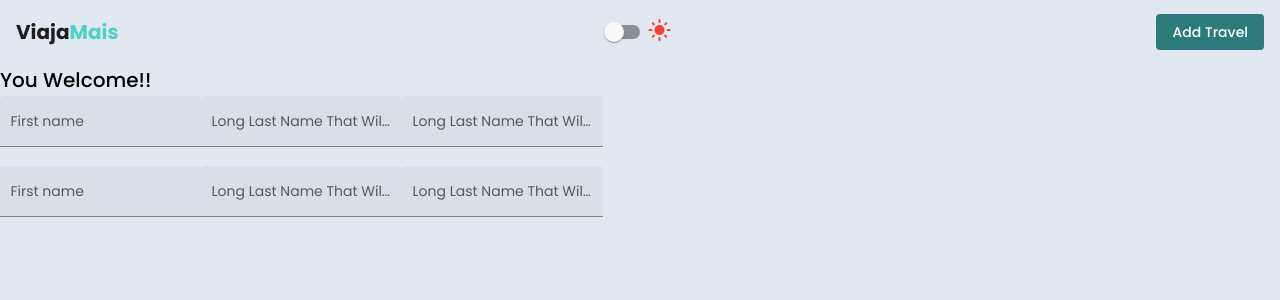
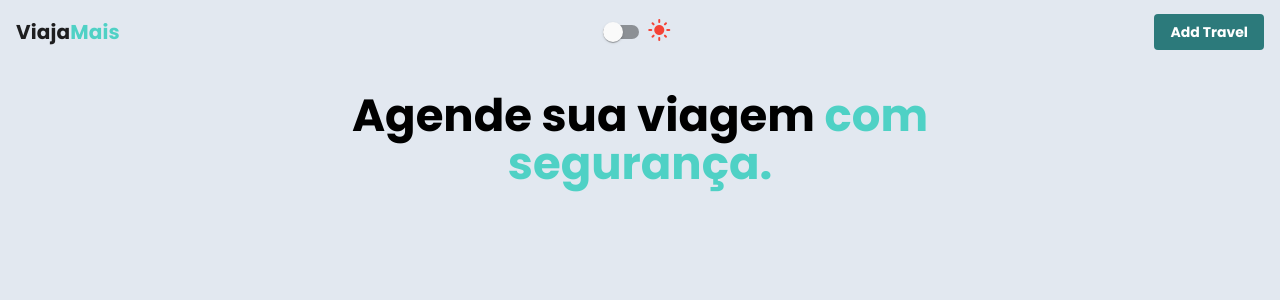
Before and after one commit to josileudo/formTest, an Angular app: page / in a window 1280 px wide. Shown: the top 300 px of the page. Built offline with nearby package versions, Linux system fonts and the light colour scheme.

Commit message:
implements text to welcome client

```diff
--- a/src/app/app.component.html
+++ b/src/app/app.component.html
@@ -1,12 +1,19 @@
-<sap-app-header
-  (darkModeSwitched)="switchMode($event)"
-  [isDarkMode]="isDarkMode"
->
-</sap-app-header>
-
-<h1 mat-dialog-title>
-  You Welcome!!
-</h1>
-<main class="main">
-  <sap-app-forms></sap-app-forms>
-</main>
+<div class="travel">
+  <header>
+    <sap-app-header
+      (darkModeSwitched)="switchMode($event)"
+      [isDarkMode]="isDarkMode"
+    ></sap-app-header>
+  </header>
+  <section class="travel__main">
+    <div class="travel__title">
+      <span class="mat-display-2 travel__title-welcome">
+        Agende sua viagem
+      </span>
+      <span class="mat-display-2 travel__title-welcome">
+        com segurança.
+      </span>
+    </div>
+    <!-- <sap-app-forms></sap-app-forms> -->
+  </section>
+</div>
--- a/src/app/app.component.scss
+++ b/src/app/app.component.scss
@@ -1,3 +1,26 @@
-.input {
-  width: 15rem;
+@import '../styles/my-theme.scss';
+
+.travel {
+  .input {
+    width: 15rem;
+  }
+
+  &__main {
+    margin: auto 3rem;
+    display:flex;
+    flex-direction: column;
+    align-items:center;
+
+    .travel__title {
+      max-width: 50%;
+      text-align: center;
+      margin-top: 2rem;
+
+      &-welcome {
+        &:last-child {
+          color: mat-color(map_get($dark-theme, accent))
+        }
+      }
+    }
+  }
 }
--- a/src/app/components/Forms/forms.component.html
+++ b/src/app/components/Forms/forms.component.html
@@ -1,44 +1,6 @@
-<form class="example-form">
-  <table class="example-full-width" cellspacing="0">
-    <tr>
-      <td>
-        <mat-form-field class="example-full-width" appearance="fill">
-          <mat-label>First name</mat-label>
-          <input matInput>
-        </mat-form-field>
-      </td>
-      <td>
-        <mat-form-field class="example-full-width" appearance="fill">
-          <mat-label>Long Last Name That Will Be Truncated</mat-label>
-          <input matInput>
-        </mat-form-field>
-      </td>
-      <td>
-        <mat-form-field class="example-full-width" appearance="fill" >
-          <mat-label>Long Last Name That Will Be Truncated</mat-label>
-          <input matInput>
-        </mat-form-field>
-      </td>
-    </tr>
-    <tr>
-      <td>
-        <mat-form-field class="example-full-width" appearance="fill">
-          <mat-label>First name</mat-label>
-          <input matInput>
-        </mat-form-field>
-      </td>
-      <td>
-        <mat-form-field class="example-full-width" appearance="fill" >
-          <mat-label>Long Last Name That Will Be Truncated</mat-label>
-          <input matInput>
-        </mat-form-field>
-      </td>
-      <td>
-        <mat-form-field class="example-full-width" appearance="fill">
-          <mat-label>Long Last Name That Will Be Truncated</mat-label>
-          <input matInput>
-        </mat-form-field>
-      </td>
-    </tr>
-  </table>
-</form>
+<mat-form-field appearance="outline" [floatLabel]="'always'" class="example-full-width">
+  <mat-label>Digit your name</mat-label>
+  <input matInput  #input  placeholder="Your name"/>
+  <mat-hint>Required</mat-hint>
+  <mat-error>Deu errado}</mat-error>
+</mat-form-field>
--- a/src/styles/my-theme.scss
+++ b/src/styles/my-theme.scss
@@ -1,19 +1,15 @@
 @import '~@angular/material/theming';
 
+@import './typography.scss';
 @import './colors.scss';
 
 @include mat-core();
 
 // Typography
-$custom-typography: mat-typography-config(
-  $font-family: 'Poppins ',
-  $headline: mat-typography-level(32px, 48px, 700),
-  $body-1: mat-typography-level(16px, 24px, 500)
-);
-
-@include mat-base-typography($custom-typography);
-@include mat-checkbox-typography($custom-typography);
-@include mat-core($custom-typography);
+@include mat-core($font-config);
+@include mat-base-typography($font-config);
+@include mat-checkbox-typography($font-config);
+@include mat-core($font-config);
 
 // Light-color
 $mat-light-primary-palette: mat-palette($gray-color, 200);
--- /dev/null
+++ b/src/styles/typography.scss
@@ -0,0 +1,17 @@
+
+// Typography
+$font-config: (
+  display-4: mat-typography-level(112px, 112px, 400, 'Poppins', -0.0134em),
+  display-3: mat-typography-level(56px, 56px, bold, 'Poppins', -0.0089em),
+  display-2: mat-typography-level(45px, 48px, bold, 'Poppins', 0.0000em),
+  display-1: mat-typography-level(34px, 40px, 400, 'Poppins', 0.0074em),
+  headline: mat-typography-level(24px, 32px, 400, 'Poppins', 0.0000em),
+  title: mat-typography-level(20px, 32px, 400, 'Poppins', 0.0075em),
+  subheading-2: mat-typography-level(16px, 28px, 400, 'Poppins', 0.0094em),
+  subheading-1: mat-typography-level(15px, 24px, 400, 'Poppins', 0.0067em),
+  body-2: mat-typography-level(14px, 24px, 400, 'Poppins', 0.0179em),
+  body-1: mat-typography-level(14px, 20px, 400, 'Poppins', 0.0179em),
+  button: mat-typography-level(14px, 14px, 700, 'Poppins', 0.0893em),
+  caption: mat-typography-level(12px, 20px, 400, 'Poppins', 0.0333em),
+  input: mat-typography-level(inherit, 1.125, 400, 'Poppins', 1.5px),
+);
```
